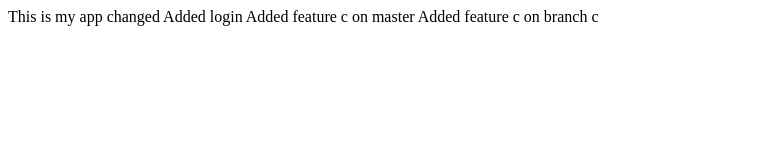
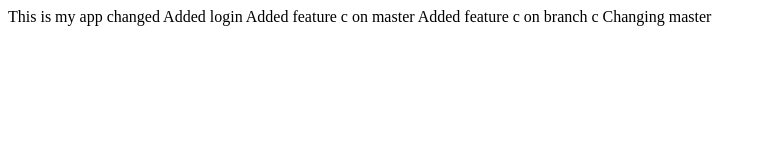
Before and after one commit to TomLu1323241/myappsample, a plain HTML site: page index.html in a window 1280 px wide. Shown: the whole page, without its empty margins (0-767 px from the left). Drawn offline with Linux system fonts and the light colour scheme.

Commit message:
changed index.html

```diff
--- a/index.html
+++ b/index.html
@@ -4,5 +4,6 @@
 		Added login
 		Added feature c on master
 		Added feature c on branch c
+		Changing master
 	</body>
 </html>
```
